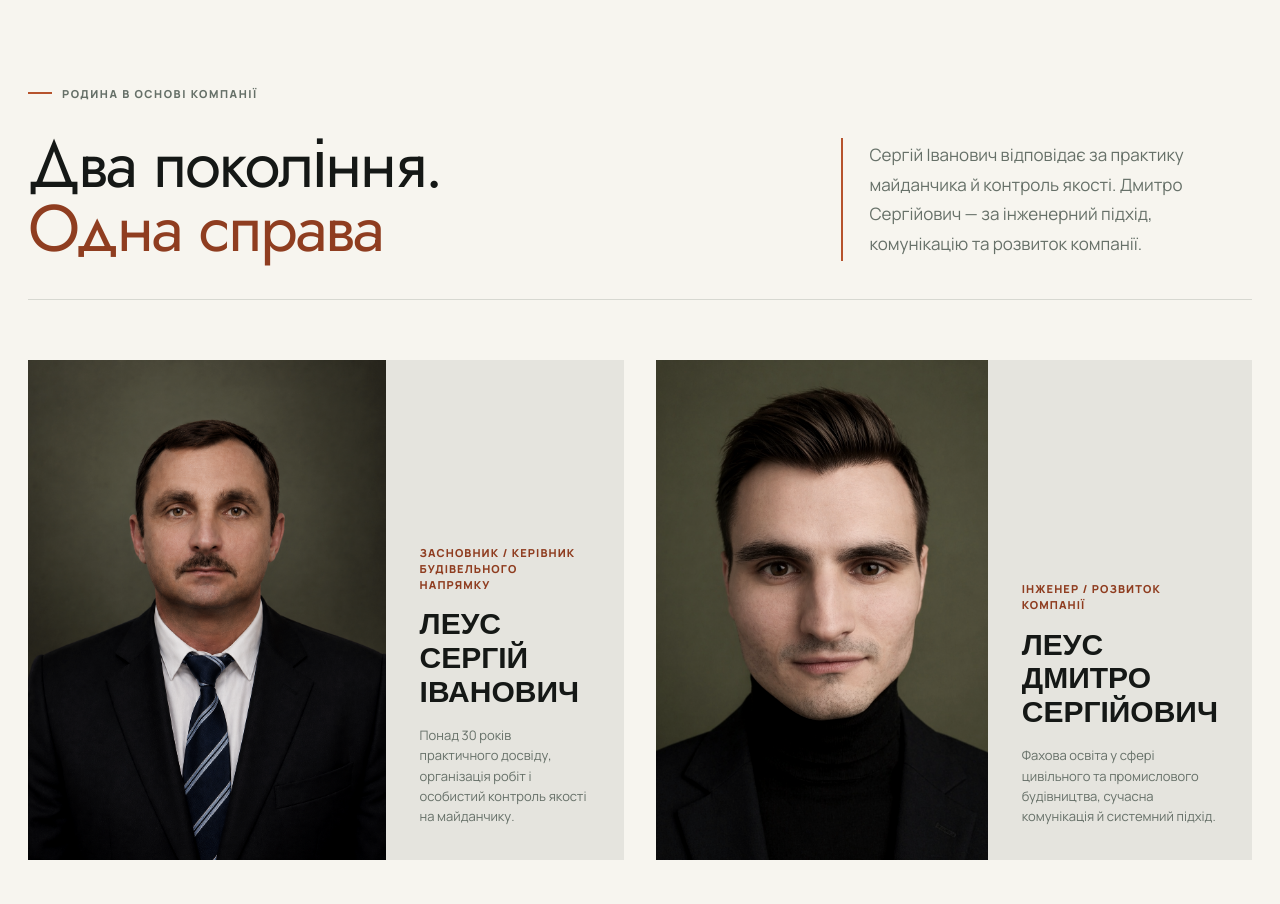
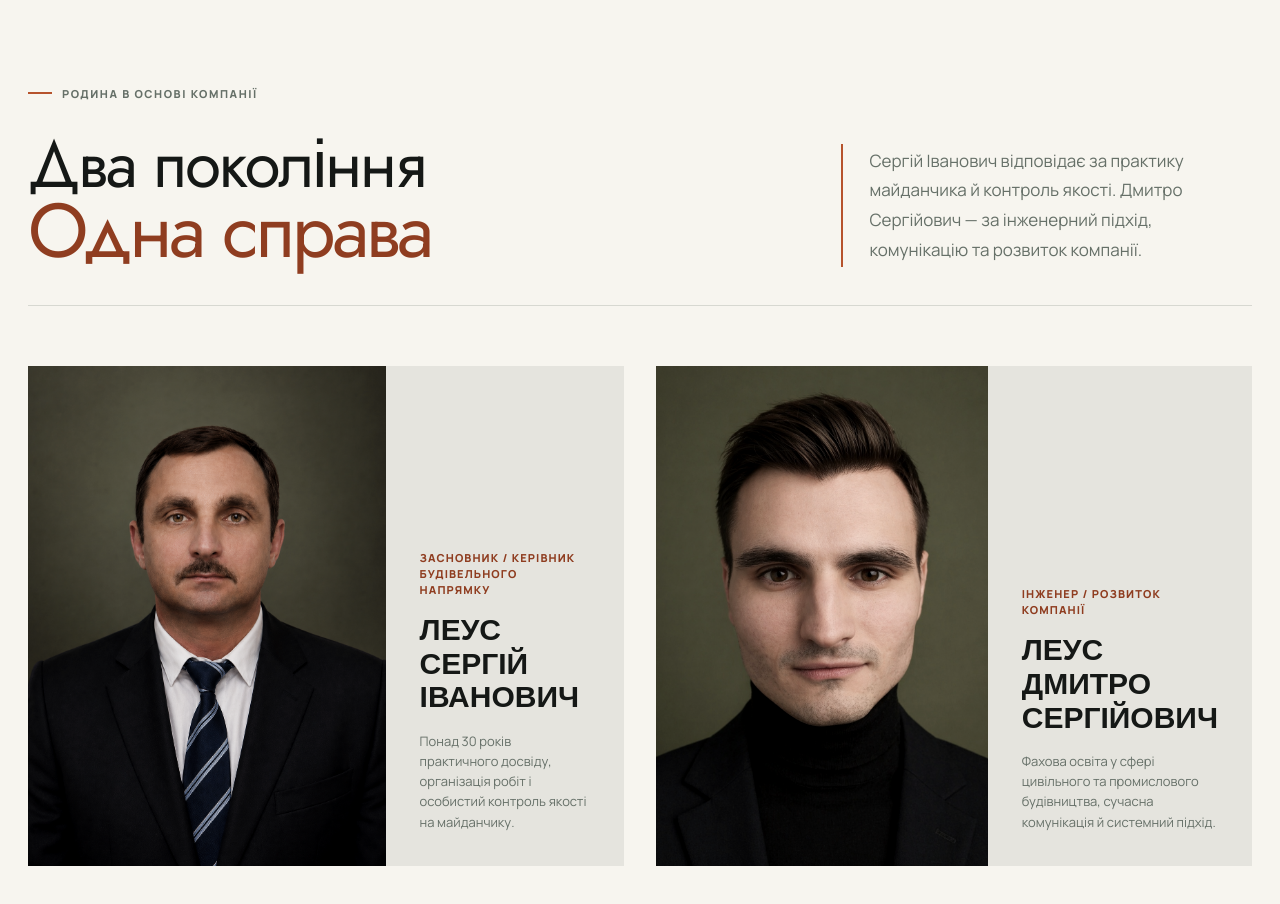
Before and after one commit to leusd100/rubikon-build, a Next.js app: page / in a window 1280 px wide. Shown: the part 5500-6404 px from the top of the page. Built offline with nearby package versions, Linux system fonts and the light colour scheme.

Commit message:
Refine team section heading alignment

```diff
--- a/app/components/SiteChrome.tsx
+++ b/app/components/SiteChrome.tsx
@@ -134,7 +134,7 @@ export function TeamSection({ compact = false }: { compact?: boolean }) {
         <div className="section-head section-head-balanced team-heading">
           <div className="section-heading-copy">
             <p className="eyebrow"><span /> Родина в основі компанії</p>
-            <h2>Два покоління.<br /><em>Одна справа</em></h2>
+            <h2 className="team-heading-title"><span>Два покоління</span><em>Одна справа</em></h2>
           </div>
           <p>
             Сергій Іванович відповідає за практику майданчика й контроль якості.
--- a/app/globals.css
+++ b/app/globals.css
@@ -184,7 +184,10 @@ section[id] { scroll-margin-top: 98px; }
 .team { background: var(--warm); }
 .team-heading { margin-bottom: 60px; }
 .team-heading::after { display: none; }
+.team-heading-title { display: inline-grid; width: max-content; max-width: 100%; }
+.team-heading-title > span, .team-heading-title > em { display: block; white-space: nowrap; }
 .team-heading h2 em { color: var(--accent-dark); font-style: normal; }
+.team-heading-title > em { font-size: 1.16em; line-height: .92; letter-spacing: -.045em; }
 .team-grid { display: grid; grid-template-columns: 1fr 1fr; align-items: stretch; gap: 32px; }
 .person-card { display: grid; grid-template-columns: 3fr 2fr; min-height: 500px; background: #e5e4de; }
 .person-photo { position: relative; min-height: 500px; overflow: hidden; background: #384038; }
@@ -447,6 +450,7 @@ footer .brand-name small { color: #8e9690; }
   .section-head-balanced > p:last-child { max-width: 560px; padding-bottom: 0; font-size: 16px; }
   .section-heading-copy .eyebrow { margin-bottom: 22px; }
   .section-head h2, .promise-copy h2 { font-size: 44px; }
+  .team-heading-title > em { font-size: 1.12em; }
   .section-head-balanced, .directions-head, .split-heading { padding-bottom: 28px; }
   .section-head-balanced > p:last-child, .directions-head > p, .split-heading > p { padding-left: 20px; }
   .service-list { grid-template-columns: 1fr; }
```
